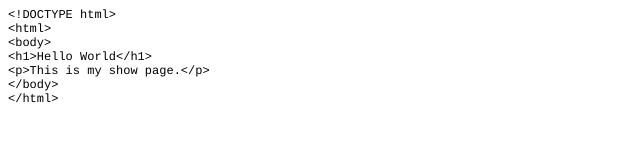
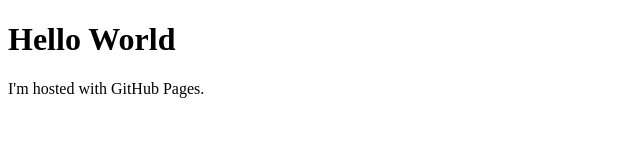
Before and after one commit to guiweeneth/github.io, a plain HTML site: page index.html in a window 1280 px wide. Shown: the whole page, without its empty margins (0-640 px from the left). Drawn offline with Linux system fonts and the light colour scheme.

Commit message:
Update index.html

```diff
--- a/index.html
+++ b/index.html
@@ -1,23 +1,7 @@
-<!DOCTYPE html PUBLIC "-//W3C//DTD HTML 4.01//EN" "http://www.w3.org/TR/html4/strict.dtd">
+<!DOCTYPE html>
 <html>
-<head>
-  <meta http-equiv="Content-Type" content="text/html; charset=utf-8">
-  <meta http-equiv="Content-Style-Type" content="text/css">
-  <title></title>
-  <meta name="Generator" content="Cocoa HTML Writer">
-  <meta name="CocoaVersion" content="1561.61">
-  <style type="text/css">
-    p.p1 {margin: 0.0px 0.0px 0.0px 0.0px; line-height: 14.0px; font: 12.0px Courier; color: #000000; -webkit-text-stroke: #000000}
-    span.s1 {font-kerning: none}
-  </style>
-</head>
 <body>
-<p class="p1"><span class="s1">&lt;!DOCTYPE html&gt;</span></p>
-<p class="p1"><span class="s1">&lt;html&gt;</span></p>
-<p class="p1"><span class="s1">&lt;body&gt;</span></p>
-<p class="p1"><span class="s1">&lt;h1&gt;Hello World&lt;/h1&gt;</span></p>
-<p class="p1"><span class="s1">&lt;p&gt;This is my show page.&lt;/p&gt;</span></p>
-<p class="p1"><span class="s1">&lt;/body&gt;</span></p>
-<p class="p1"><span class="s1">&lt;/html&gt;</span></p>
+<h1>Hello World</h1>
+<p>I'm hosted with GitHub Pages.</p>
 </body>
 </html>
```
